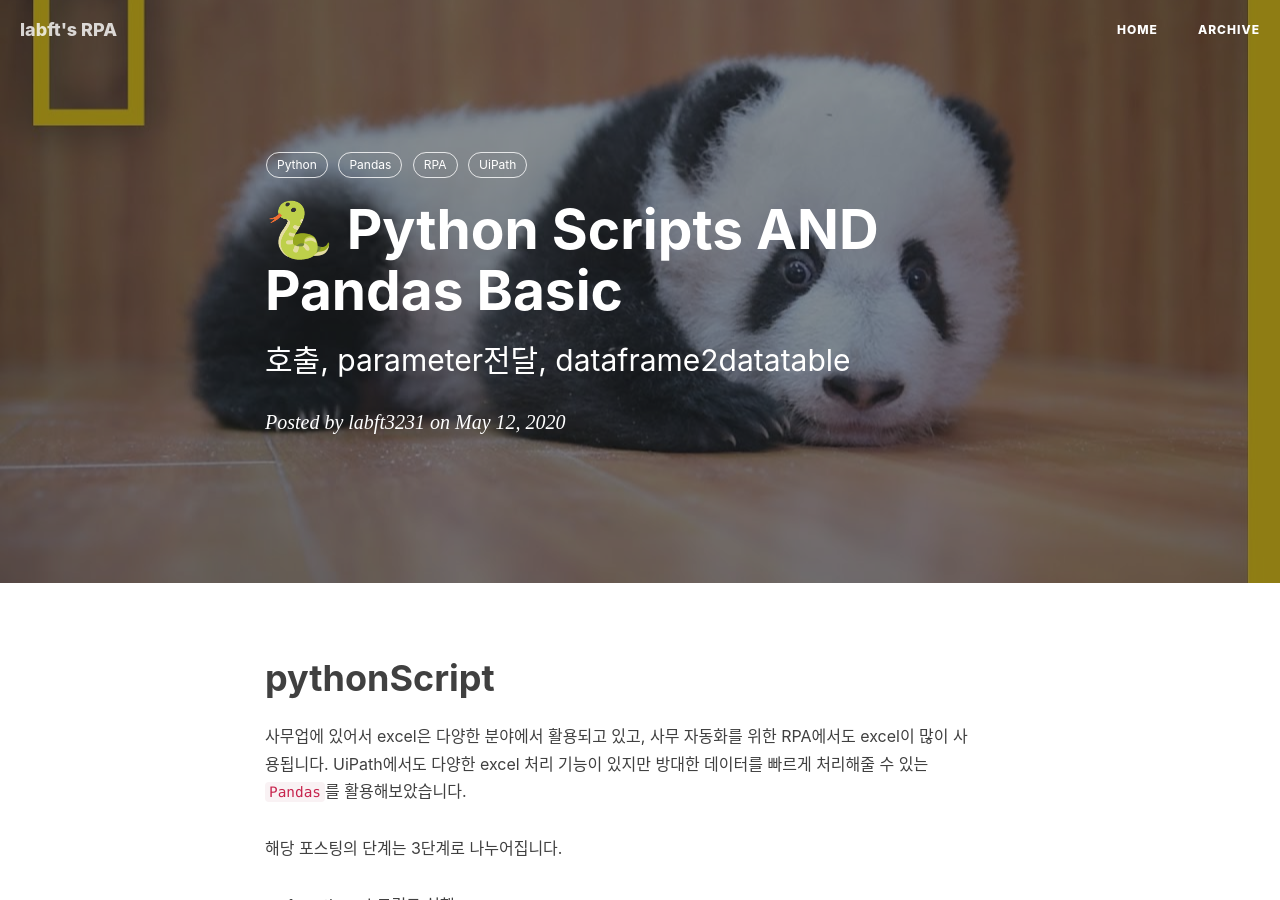
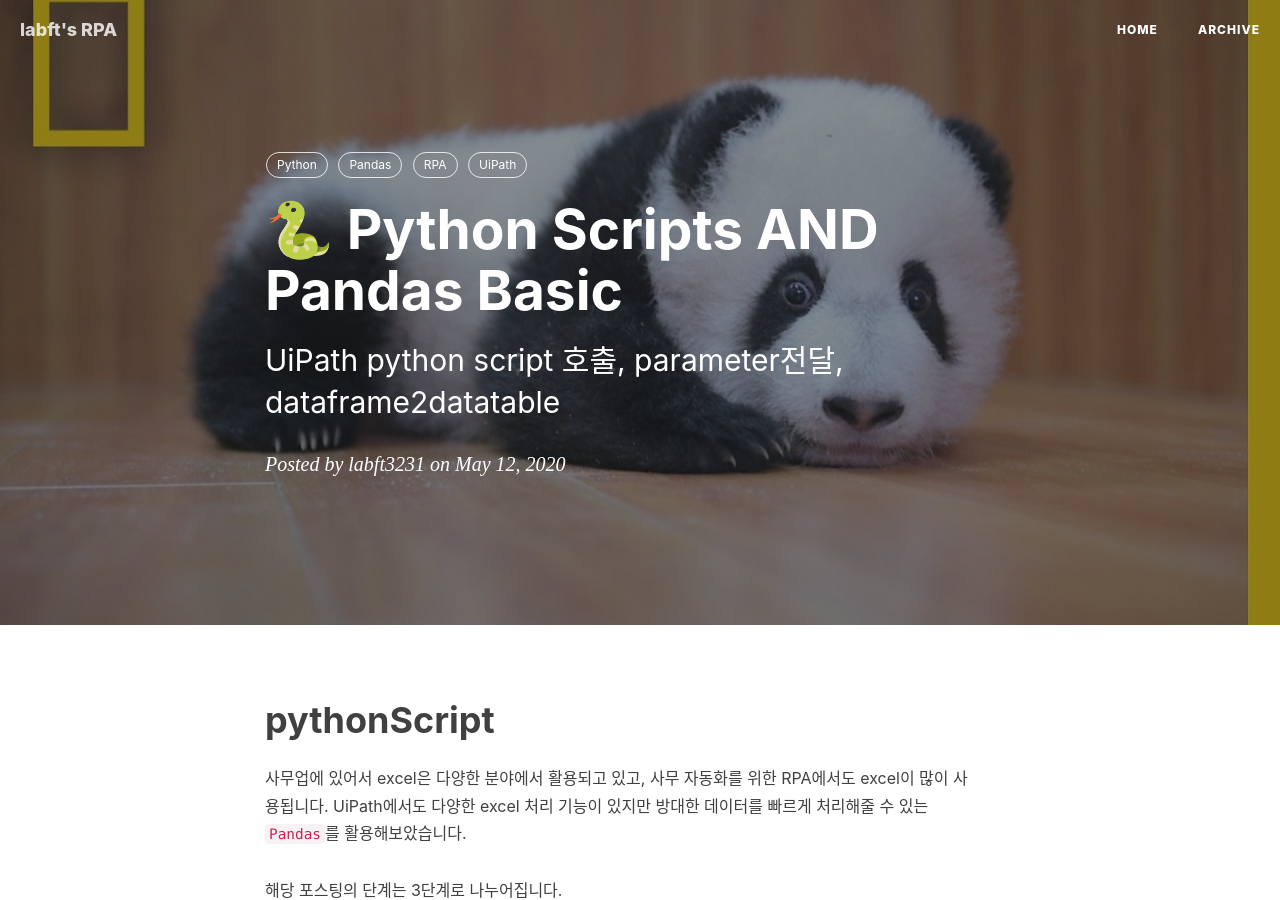
Before and after one commit to labft3231/labft3231.github.io, a Jekyll site: the page built from _posts/2020-05-12-UiPath-Python-Script.markdown, in a window 1280 px wide and 900 px high. Built offline with Jekyll 4.4.1, drawn with Linux system fonts in a browser that asks for light colours; nearby versions of some CDN libraries; comment, search, counter and statistics services are not loaded.

Commit message:
MOD: posts 수정

```diff
--- a/_config.yml
+++ b/_config.yml
@@ -1,10 +1,10 @@
 # Site settings
 title: labft's RPA
-SEOTitle: Happy Automation | labft's RPA
+SEOTitle: Happy Automation | labft's RPA(UiPath)
 header-img: public/image/title/rpa_background.jpg
 email: labft3231@gmail.com
-description: "Happy Automation :)"
-keyword: "RPA, UiPath, Pandas, python, Web, JavaScript"
+description: "Happy Automation :) UiPath"
+keyword: "UiPath, RPA, Pandas, Python, Orchestrator, JavaScript, webinar"
 url: "https://labft3231.github.io"              # your host, for absolute URL
 baseurl: ""                             # for example, '/blog' if your blog hosted on 'host/blog'
 
--- a/_posts/2020-03-20-invoke-VBA-Script.markdown
+++ b/_posts/2020-03-20-UiPath-invoke-VBA-Script.markdown
@@ -1,7 +1,7 @@
 ---
 layout: post
 title:  "🚀 UiPath invoke VBA Script 2way(Excel Macro, Invoke VBA)"
-subtitle: "Excel 데이터 변경"
+subtitle: "UiPath Excel 데이터 변경"
 date:   2020-03-20 18:05:11 +0900
 categories: rpa update
 author: labft3231
--- a/_posts/2020-05-12-UiPath-Python-Script copy.markdown
+++ b/_posts/2020-05-12-UiPath-Python-Script.markdown
@@ -1,7 +1,7 @@
 ---
 layout: post
 title:  "🐍 Python Scripts AND Pandas Basic"
-subtitle: "호출, parameter전달, dataframe2datatable"
+subtitle: "UiPath python script 호출, parameter전달, dataframe2datatable"
 date:   2020-05-12 21:03:54 +0900
 categories: rpa update
 author: labft3231
--- a/_posts/2020-05-15-UiPath-UiPath Automation-hub-Taskcapture.markdown
+++ b/_posts/2020-05-15-UiPath-UiPath Automation-hub-Taskcapture.markdown
@@ -79,8 +79,7 @@ Automation hub와 Task Capture는 RPA 프로세스의 기획단계에 해당합
 
 ### 개인 견해
 
-Demo로 automation hub를 사용해봤지만 프로젝트에 적용해보진 못해서 정확히 얼마나 사용될진 모르겠네요.
-
-프로젝트 개발뿐만 아니라 프로젝트 진행에 모든 프로세스를 UiPath가 해결하겠다는 의지가 보이네요.
+> Demo로 automation hub를 사용해봤지만 프로젝트에 적용해보진 못해서 정확히 얼마나 사용될진 모르겠네요.
+> 프로젝트 개발뿐만 아니라 프로젝트 진행에 모든 프로세스를 UiPath가 해결하겠다는 의지가 보이네요.
 
 <https://www.uipath.com/product/automation-hub> 👈 Automation hub Demo 신청페이지
```
Also changed, not shown: _posts/2020-04-17-UiPath-Process-Mining.md (renamed from _posts/2020-04-17-Process-Mining.md).
